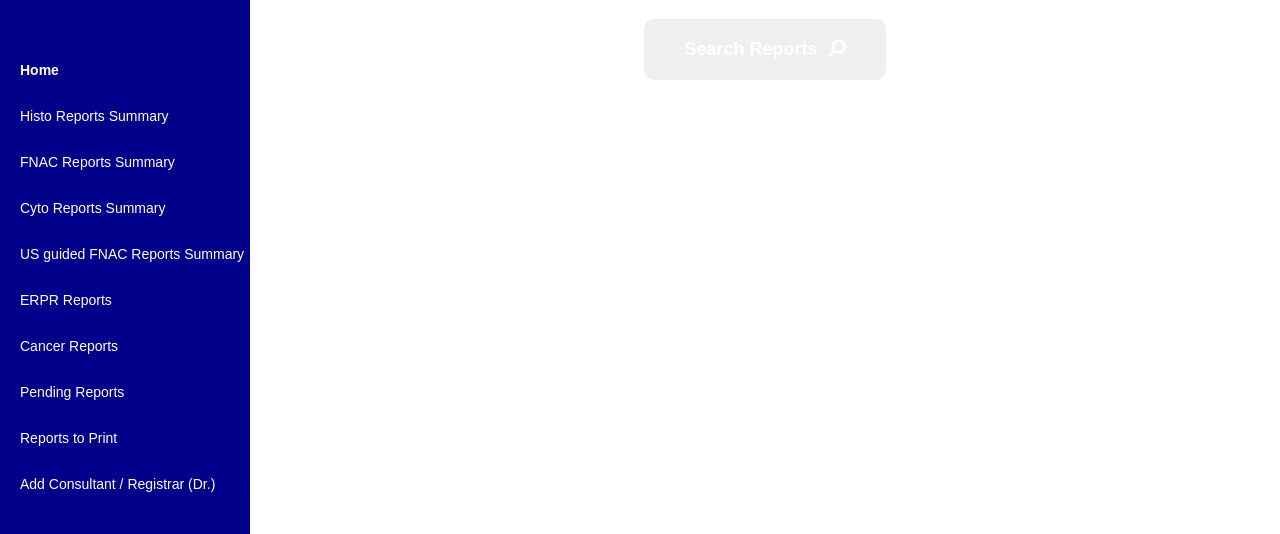
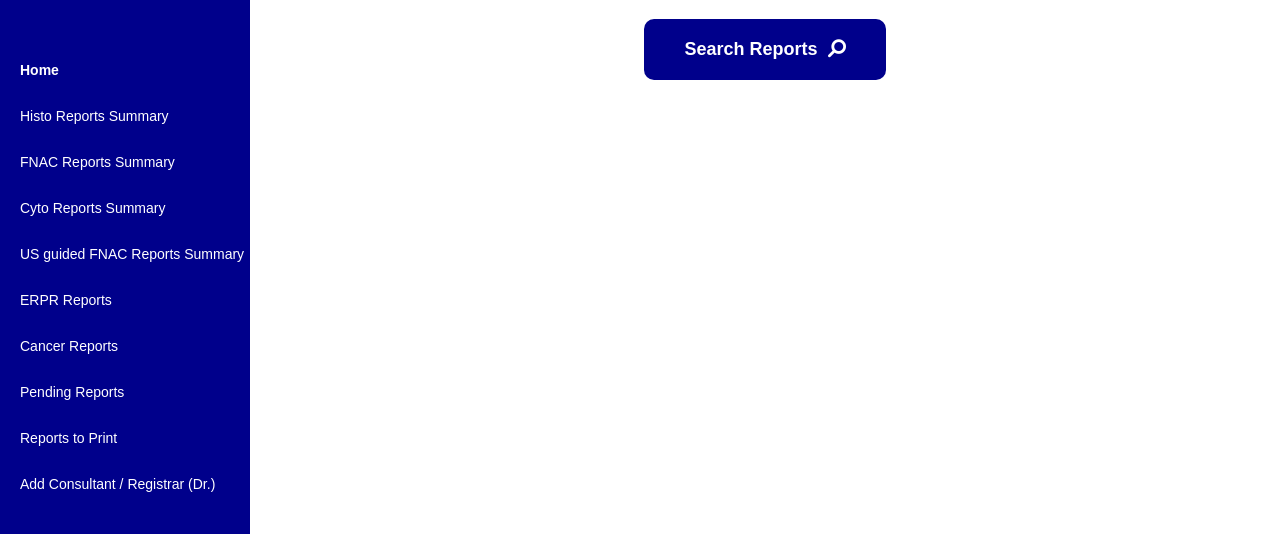
Before and after one commit to HistoPathologyLab/HistoPathologyLab-CNTH, a plain HTML site: page home.html in a window 1280 px wide. Shown: the part 91-625 px from the top of the page. Drawn offline with Linux system fonts and the light colour scheme; sample sign-in values are in the browser's storage.

Commit message:
Update home.html

```diff
--- a/home.html
+++ b/home.html
@@ -122,7 +122,7 @@
             display: none; /* Initially hidden */
         }
         .search-button {
-            background-color: Navyblue;
+            background-color: Darkblue;
             color: white;
             border: none;
             padding: 20px 40px;
```
